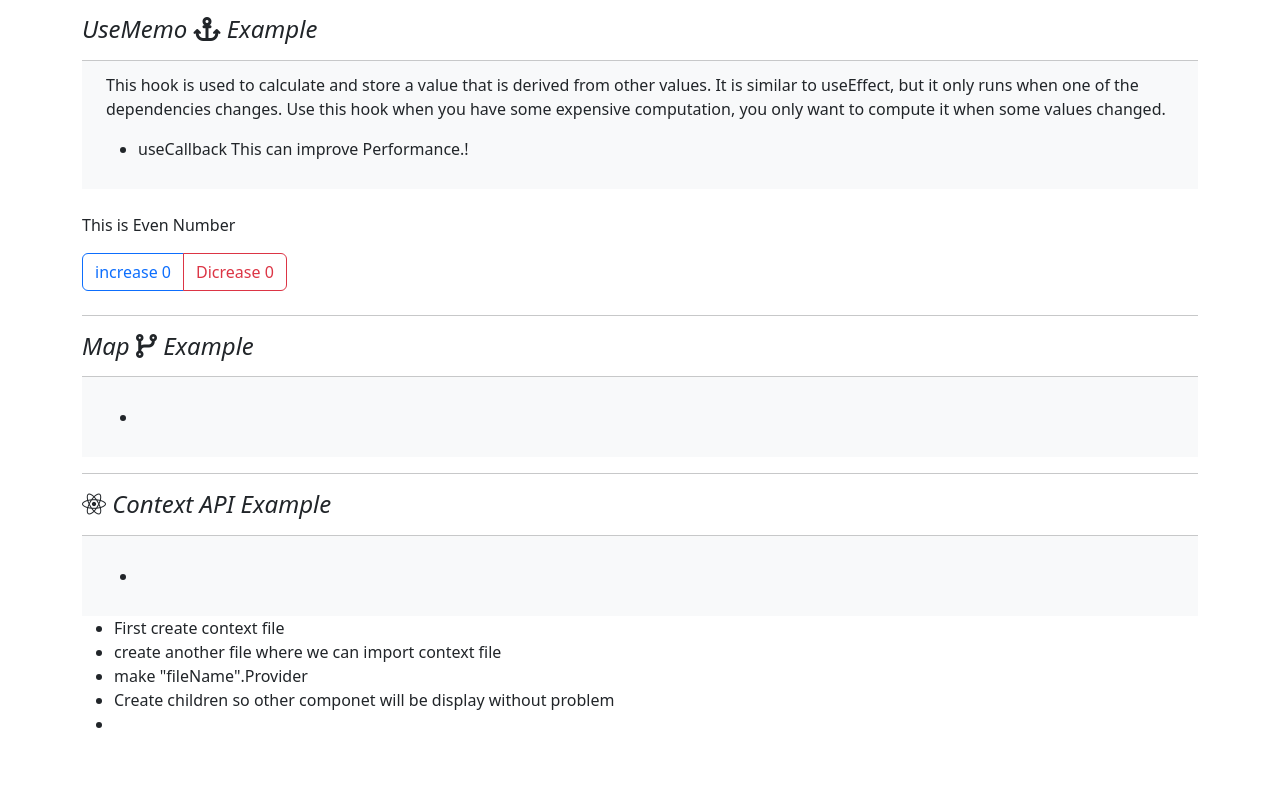
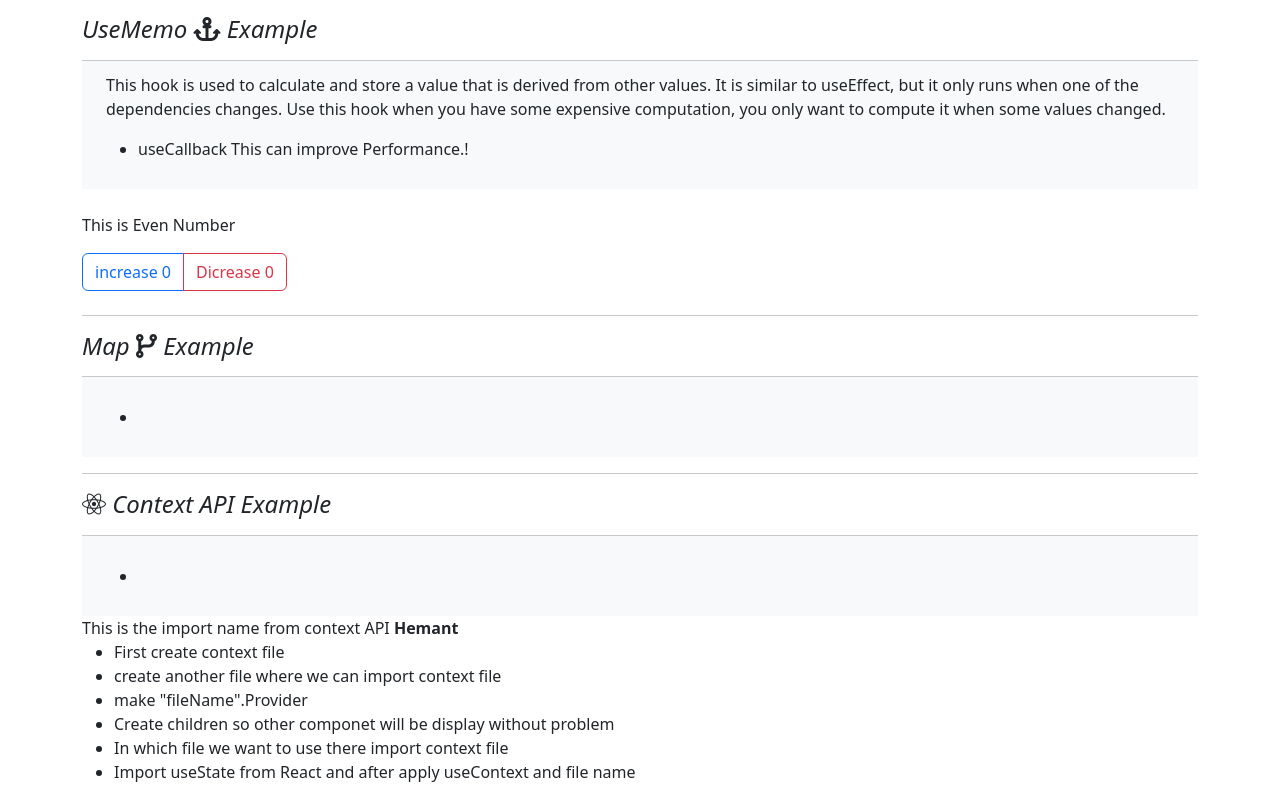
Before and after one commit to HemantKhinchiProjects/react-knowladge, a React (Create React App) app: page / in a window 1280 px wide. Shown: the part 2124-2924 px from the top of the page. Before the commit the page ends 2876 px from the top, so only its background shows below. Built offline with nearby package versions, Linux system fonts and the light colour scheme; no server answers.

Commit message:
1 file modified

```diff
--- a/src/components/noteAccess/noteAccess.js
+++ b/src/components/noteAccess/noteAccess.js
@@ -1,13 +1,14 @@
-import React from 'react';
-
+import React, { useContext } from 'react';
+import Context from '../../context/note/context.js';
 const NoteAccess = () => {
+  const a = useContext(Context);
   return (
     <>
-    <div>
+      <div>
         <hr></hr>
         <h4 className="alert-heading">
           <i>
-             <i class="fa-brands fa-react"></i> Context API Example
+            <i class="fa-brands fa-react"></i> Context API Example
           </i>
         </h4>
         <hr className="mb-0"></hr>
@@ -18,6 +19,8 @@ const NoteAccess = () => {
           </ul>
         </div>
       </div>
+      This is the import name from context API
+      <strong> {a.name}</strong>
       <ul>
         <li>First create context file</li>
         <li>create another file where we can import context file</li>
@@ -25,7 +28,10 @@ const NoteAccess = () => {
         <li>
           Create children so other componet will be display without problem
         </li>
-        <li></li>
+        <li>In which file we want to use there import context file</li>
+        <li>
+          Import useState from React and after apply useContext and file name
+        </li>
       </ul>
     </>
   );
```
